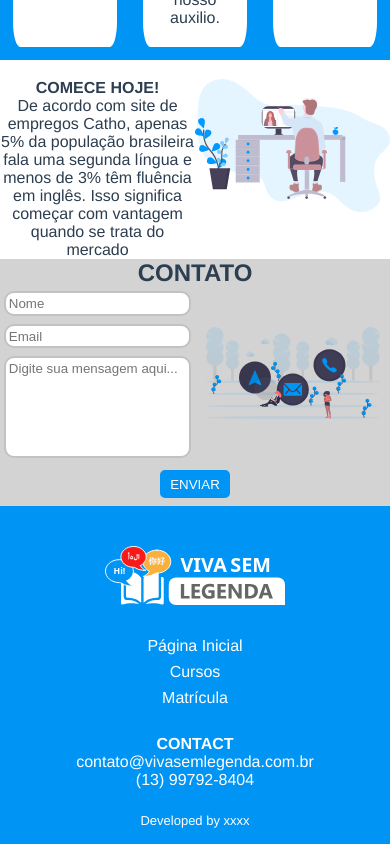
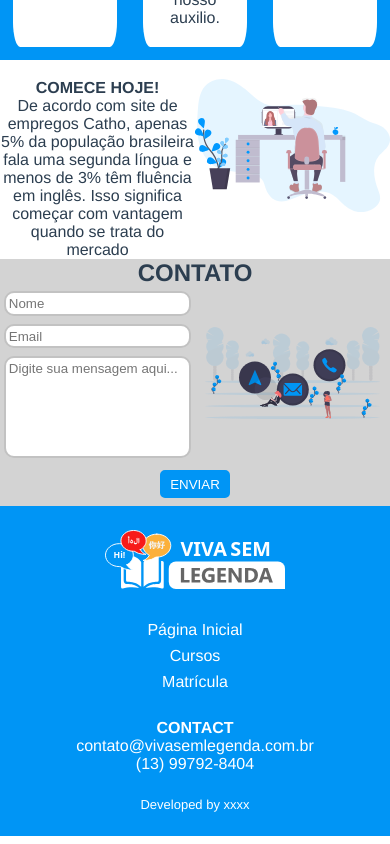
Before and after one commit to victormachadogp/vivasemlegenda-website-v2, a Vue app: page /matricula in a window 390 px wide. Shown: the part 768-1612 px from the top of the page. Built offline with nearby package versions, Linux system fonts and the light colour scheme.

Commit message:
Footer.vue: Padding fine adjustment

```diff
--- a/src/components/Footer.vue
+++ b/src/components/Footer.vue
@@ -31,7 +31,7 @@ export default {};
   color: #ffffff;
   min-height: 120px;
   align-content: center;
-  padding: 1rem;
+  padding: 1.5rem;
 }
 .logo {
   max-width: 225px;
@@ -79,6 +79,7 @@ export default {};
   }
   .logo-wrapper {
     order: -1;
+    padding-top: 0 !important;
   }
 }
 
```
